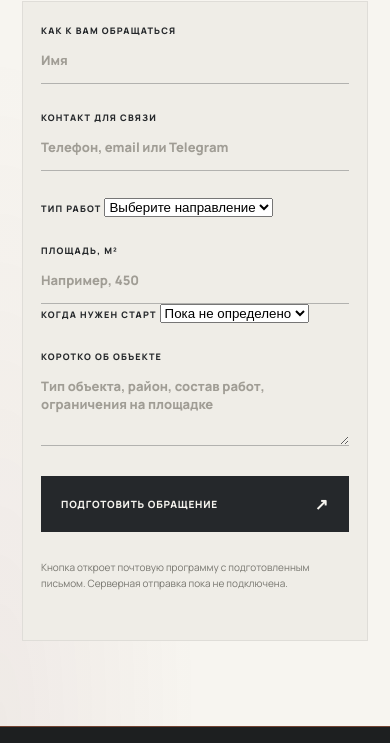
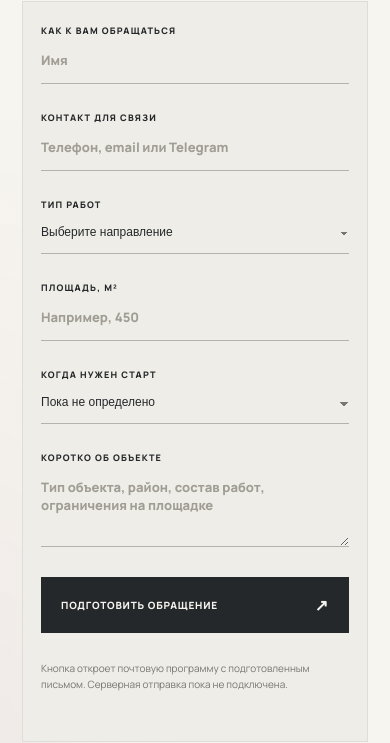
Before and after one commit to borzenkoofficial-lab/SKOL, a plain HTML site: page index.html in a window 390 px wide. Shown: the part 7616-8359 px from the top of the page. Drawn offline with Linux system fonts and the light colour scheme; a web font is replaced by a local one.

Commit message:
Style structured enquiry fields across desktop and mobile

```diff
--- a/styles.css
+++ b/styles.css
@@ -180,3 +180,11 @@
  .footer .back-top{grid-column:1;grid-row:4;text-align:left}
  .footer .copyright{grid-column:2;grid-row:4;text-align:right}
 }
+
+
+/* PROJECT INTAKE — structured details for a useful first estimate */
+.form-row{display:grid;grid-template-columns:.7fr 1.3fr;gap:22px}
+.contact-form .form-select{display:block;width:100%;appearance:none;border:0;border-bottom:1px solid rgba(37,40,43,.3);border-radius:0;background-color:transparent;background-image:linear-gradient(45deg,transparent 50%,#77766f 50%),linear-gradient(135deg,#77766f 50%,transparent 50%);background-position:calc(100% - 5px) 21px,calc(100% - 1px) 21px;background-size:4px 4px,4px 4px;background-repeat:no-repeat;padding:14px 20px 14px 0;color:var(--ink);outline:none;font-size:12px;letter-spacing:0;transition:border-color .25s}
+.contact-form .form-select:focus{border-color:var(--clay)}
+.contact-form .form-select:invalid{color:#a09d95}
+@media(max-width:760px){.form-row{grid-template-columns:1fr;gap:27px}}
```
